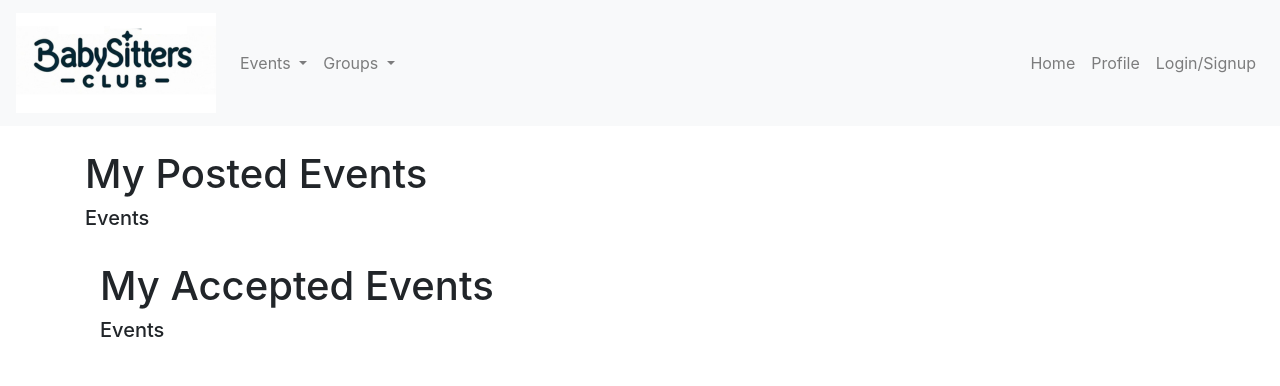
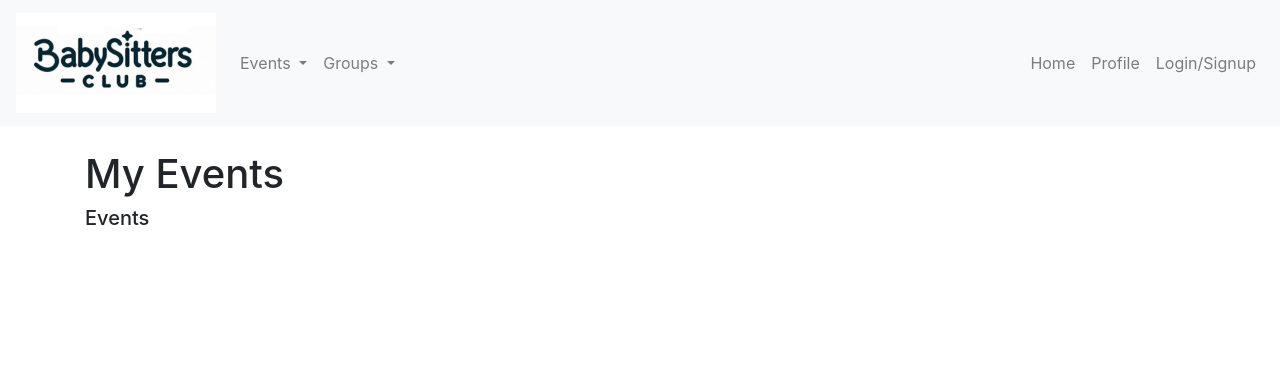
Before and after one commit to honguyen00/babysitters, a Node server app: template views/events.handlebars in a window 1280 px wide. Shown: the top 386 px of the page. Run offline with Node 20, Linux system fonts and the light colour scheme; tables that the repository leaves empty hold one stand-in row (values such as "Sample post"); the template is opened without the code that fills it: values that come from a table or form of the project are taken from there, most other values are stand-ins (such as "Sample title", 1, 10 or a date in 2020); some libraries are stand-ins or nearby versions.

Commit message:
fixing sign up error, adding my events route and event feed route, setting event feed to be the home page when logged in

```diff
--- a/views/events.handlebars
+++ b/views/events.handlebars
@@ -1,17 +1,8 @@
 <div class="container mt-4">
-    <h1>My Posted Events</h1>
+    <h1>My Events</h1>
     <h5>{{userdetails.first}} {{userdetails.last_name}} Events</h5>
     <div class="d-flex flex-wrap">
 {{#each events}}
     {{> eventCard this}}
 {{/each}}
     </div>
-
-<div class="container mt-4">
-    <h1>My Accepted Events</h1>
-    <h5>{{userdetails.first}} {{userdetails.last_name}} Events</h5>
-    <div class="d-flex flex-wrap">
-{{#each events}}
-    {{> eventCard this}}
-{{/each}}
-    </div>
```
Also changed, not shown: controllers/render/homeRoutes.js (+6 -3 lines), views/eventsFeed.handlebars (+5 -5 lines).
